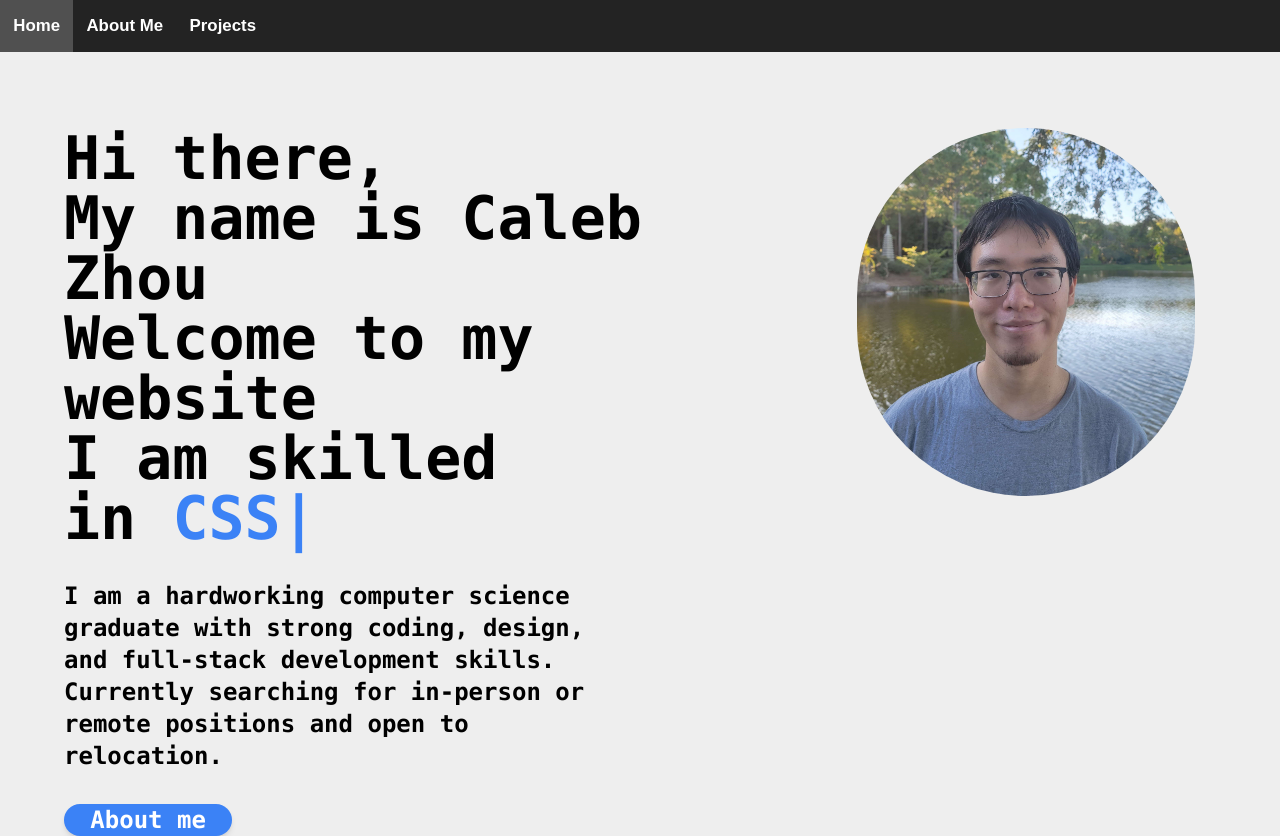
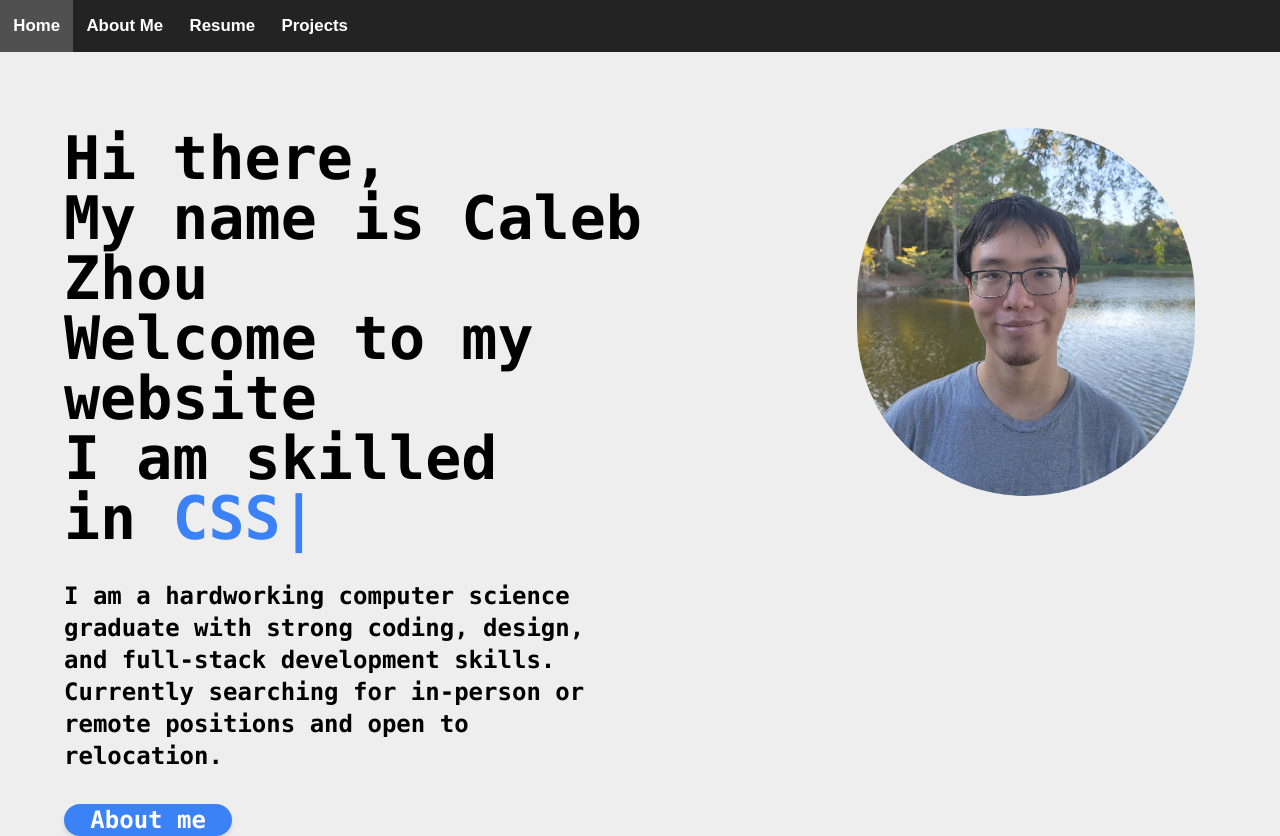
Before and after one commit to TheOptic57/portfolio, a React (Create React App) app: page / in a window 1280 px wide. Built offline with nearby package versions, Linux system fonts and the light colour scheme.

Commit message:
Added resume
title

```diff
--- a/src/App.js
+++ b/src/App.js
@@ -7,7 +7,9 @@ import Profile from "./pages/Profile.js"
 import UnityGame from "./pages/UnityGame.js"
 import Dictionary from "./pages/Dict.js"
 import NotFound from "./pages/NotFound.js"
+import Resume from "./pdf/resume.pdf"
 import "./css/App.css"
+
 
 function App() {
   //used to change css
@@ -33,6 +35,7 @@ function App() {
       <div className = "NavBar font-semibold">
         <Link to ="/" className = "Blue"  onClick={HiddenContent}>Home</Link>
         <Link to ="/profile" onClick={HiddenContent}>About Me</Link>
+        <a href = {Resume} target = "_blank" rel="noreferrer">Resume</a>
         <div className = "DropDown">
           <div className = "HoverDrop" onClick={changeStyle}>
             Projects
```
Also changed, not shown: 1 other file (tests, documents, lock files or other folders).
